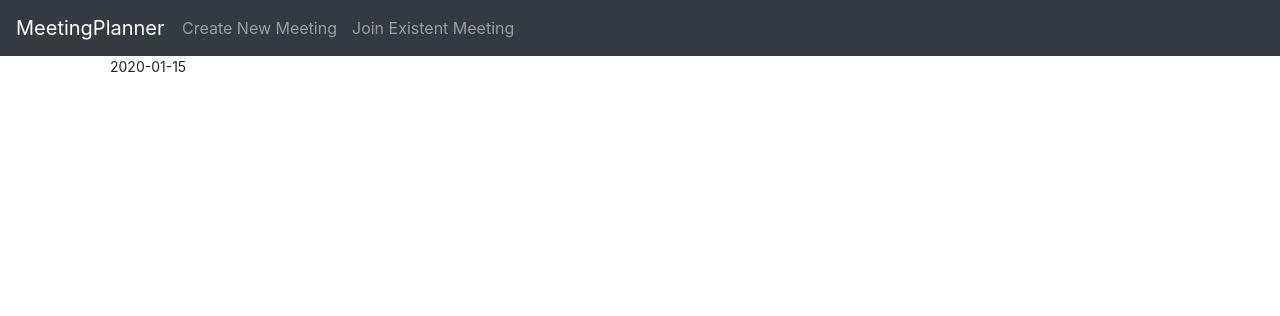
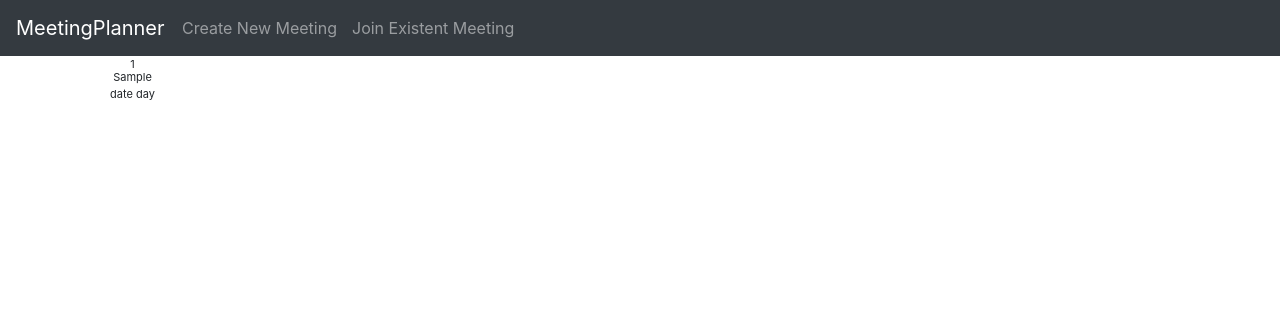
Before and after one commit to yejoo104/meetingplanner, a Flask app: template templates/availability.html in a window 1280 px wide. Shown: the top 316 px of the page. Run offline with Flask 2, Linux system fonts and the light colour scheme; the template is opened without the code that fills it: most values are stand-ins (such as "Sample title", 1, 10 or a date in 2020); some libraries are stand-ins or nearby versions.

Commit message:
implemented date formatting

```diff
--- a/app.py
+++ b/app.py
@@ -1,8 +1,12 @@
 import sqlite3
 import uuid
+import datetime
 
 from flask import Flask, render_template, request, redirect, flash
 from werkzeug.security import generate_password_hash, check_password_hash
+
+MONTHS = ["Jan", "Feb", "Mar", "Apr", "May", "June", "July", "Aug", "Sep", "Oct", "Nov", "Dec"]
+WEEKDAYS = ["Mon", "Tue", "Wed", "Thur", "Fri", "Sat", "Sun"]
 
 app = Flask(__name__)
 app.secret_key = 'eicdfwi375pfme3795e93bco3854uf'
@@ -77,16 +81,28 @@ def join(meeting_id):
 @app.route("/<meeting_id>/<registrant_id>")
 def get_availability(meeting_id, registrant_id):
     with sqlite3.connect("database.db") as connection:
+
+        # Fetch this particular meeting info
         cursor = connection.cursor()
         meeting_search = "SELECT dates, start_time, end_time FROM MEETING WHERE code=?"
         cursor.execute(meeting_search, (meeting_id, ))
         rows = cursor.fetchall()
 
+        # Modify selected info
         dates = rows[0][0].split(",")
+        dates_days = []
+        for date in dates:
+            date = date.split("/")
+            month = MONTHS[int(date[0]) - 1]
+            day = date[1]
+            weekday = WEEKDAYS[datetime.datetime(int(date[2]), int(date[0]), int(date[1])).weekday()]
+            dates_days.append((month + " " + day, weekday))
+
         start_time = int(rows[0][1])
         end_time = int(rows[0][2])
 
-        return render_template("availability.html", dates = dates, start_time = start_time, end_time = end_time)
+        # return template
+        return render_template("availability.html", dates_days = dates_days, start_time = start_time, end_time = end_time)
 
 @app.route("/<meeting_id>/")
 def get_meeting(meeting_id):
--- a/templates/availability.html
+++ b/templates/availability.html
@@ -12,10 +12,13 @@
             <div style="width: 40px; height: 30px; font-size:10px;">{{ i }}: 00</div>
             {% endfor %}
         </div>
-        {% for i in dates %}
-        <div class="column">
-            <div style="height: 30px; font-size: 14px; text-align: center;">
-                {{ i }}
+        {% for date_day in dates_days %}
+        <div class="column" style="width: 45px;">
+            <div style="height: 13px; font-size: 11px; text-align: center;">
+                {{ date_day[0] }}
+            </div>
+            <div style="height: 17px; font-size: 11px; text-align: center;">
+                {{ date_day[1] }}
             </div>
             <div>
                 {% for j in range(start_time, end_time) %}
```
